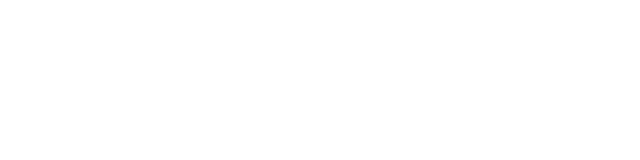
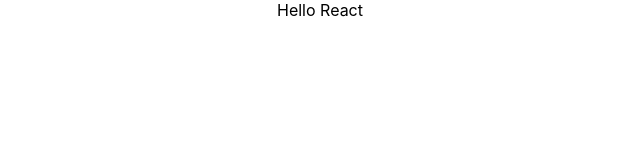
Before and after one commit to akopiyopiyo/todolist, a React (Create React App) app in the folder react-tutorial-youtube/: page / in a window 1280 px wide. Shown: the top 160 px of the page, without its empty margins (320-960 px from the left). Built offline with nearby package versions, Linux system fonts and the light colour scheme.

Commit message:
Hello React

```diff
--- a/react-tutorial-youtube/src/App.js
+++ b/react-tutorial-youtube/src/App.js
@@ -4,7 +4,7 @@
 function App() {
   return (
     <div className="App">
-
+      Hello React
     </div>
   );
 }
```
